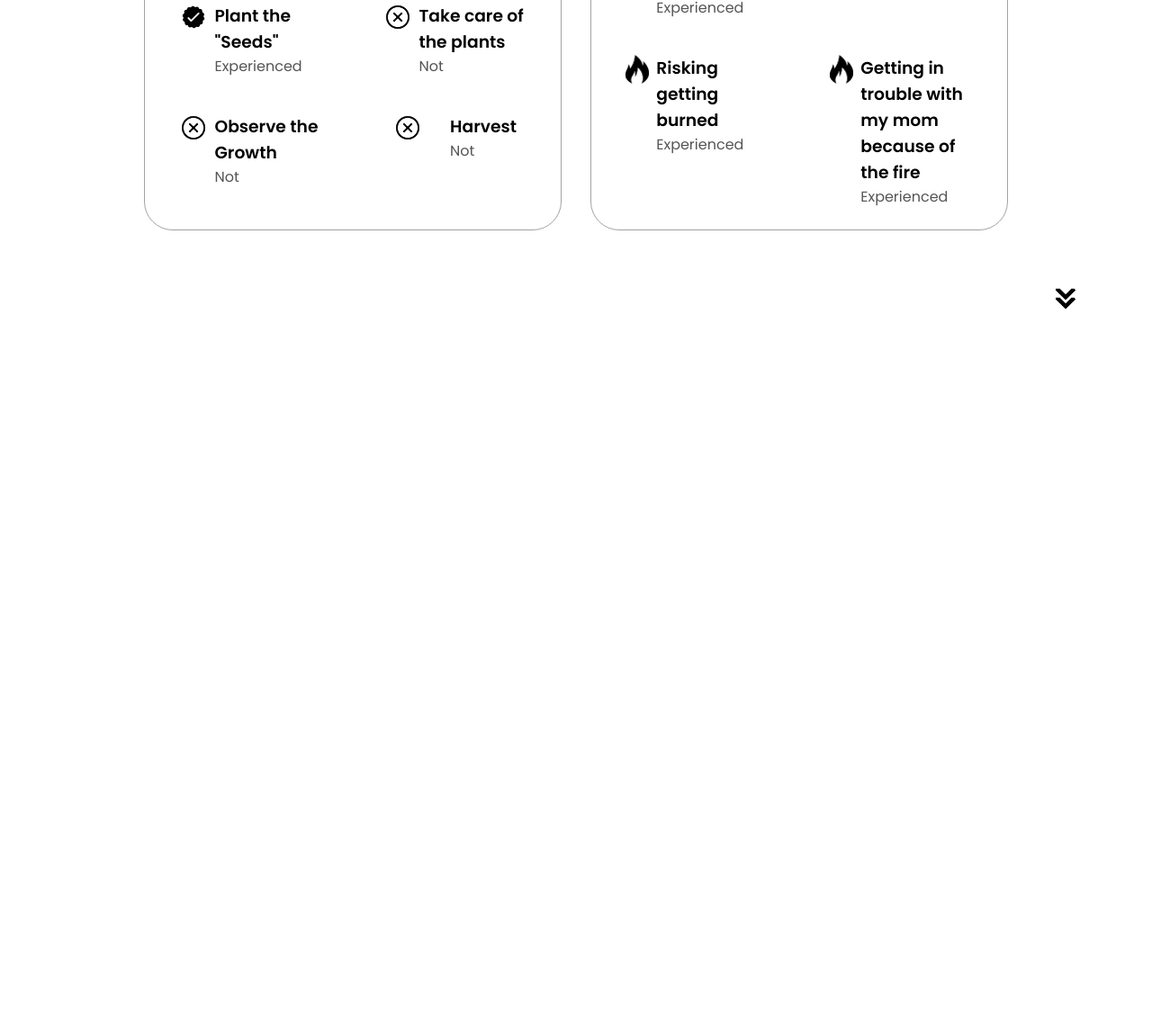
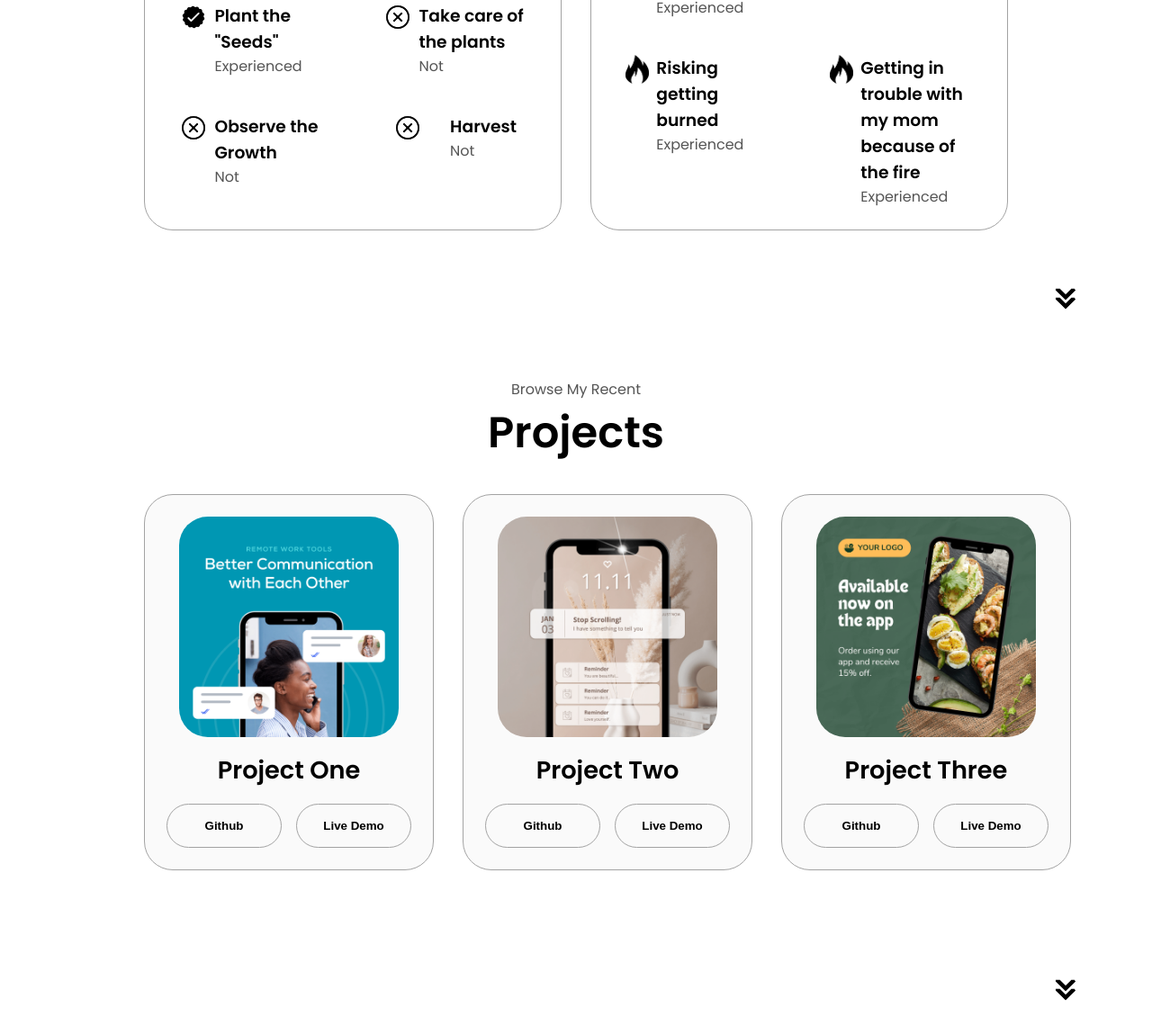
Before and after one commit to rafaelcara/lab93, a plain HTML site: page index.html in a window 1280 px wide. Shown: the part 1924-3074 px from the top of the page at 90% size. Before the commit the page ends 2312 px from the top, so only its background shows below. Drawn offline with Linux system fonts and the light colour scheme.

Commit message:
project section

```diff
--- a/index.html
+++ b/index.html
@@ -181,6 +181,45 @@
 		</div>
 		<img src="./assets/arrow.png" alt="Arrow icon" class="icon arrow" onclick="location.href='./#projects'">
 	</section>
+	<section id="projects">
+		<p class="section__text__p1">Browse My Recent</p>
+		<h1 class="title">Projects</h1>
+		<div class="experience-details-container">
+			<div class="about-containers">
+			<div class="details-container color-container">
+				<div class="article-container">
+					<img src="./assets/project-1.png" alt="Project 1" class="project-img">
+				</div>
+				<h2 class="experience-sub-title project-title">Project One</h2>
+				<div class="btn-container">
+					<button class="btn btn-color-2 project-btn" onclick="location.href='https://github.com'">Github</button>
+					<button class="btn btn-color-2 project-btn" onclick="location.href='https://github.com'">Live Demo</button>
+				</div>
+			</div>
+			<div class="details-container color-container">
+				<div class="article-container">
+					<img src="./assets/project-2.png" alt="Project 2" class="project-img">
+				</div>
+				<h2 class="experience-sub-title project-title">Project Two</h2>
+				<div class="btn-container">
+					<button class="btn btn-color-2 project-btn" onclick="location.href='https://github.com'">Github</button>
+					<button class="btn btn-color-2 project-btn" onclick="location.href='https://github.com'">Live Demo</button>
+				</div>
+			</div>
+			<div class="details-container color-container">
+				<div class="article-container">
+					<img src="./assets/project-3.png" alt="Project 3" class="project-img">
+				</div>
+				<h2 class="experience-sub-title project-title">Project Three</h2>
+				<div class="btn-container">
+					<button class="btn btn-color-2 project-btn" onclick="location.href='https://github.com'">Github</button>
+					<button class="btn btn-color-2 project-btn" onclick="location.href='https://github.com'">Live Demo</button>
+				</div>
+			</div>
+			</div>
+			<img src="./assets/arrow.png" alt="Arrow icon" class="icon arrow" onclick="location.href='./#projects'">
+		</div>
+	</section>
 	<script src="script.js"></script>
 </body>
 </html>
--- a/style.css
+++ b/style.css
@@ -354,3 +354,30 @@ a:hover {
   article .icon{
     cursor: default;
   }
+
+  /* PROJECTS SECTION */
+
+  #projects {
+    position: relative;
+  }
+
+  .color-container {
+    border-color: rgb(163, 163, 163);
+    background: rgb(250, 250, 250);
+  }
+
+  .project-img {
+    border-radius: 2rem;
+    width: 90%;
+    height: 90%;
+  }
+
+  .project-title {
+    margin: 1rem;
+    color: black;
+  }
+
+  .project-btn {
+    color: black;
+    border-color: rgb(163, 163, 163);
+  }
```
